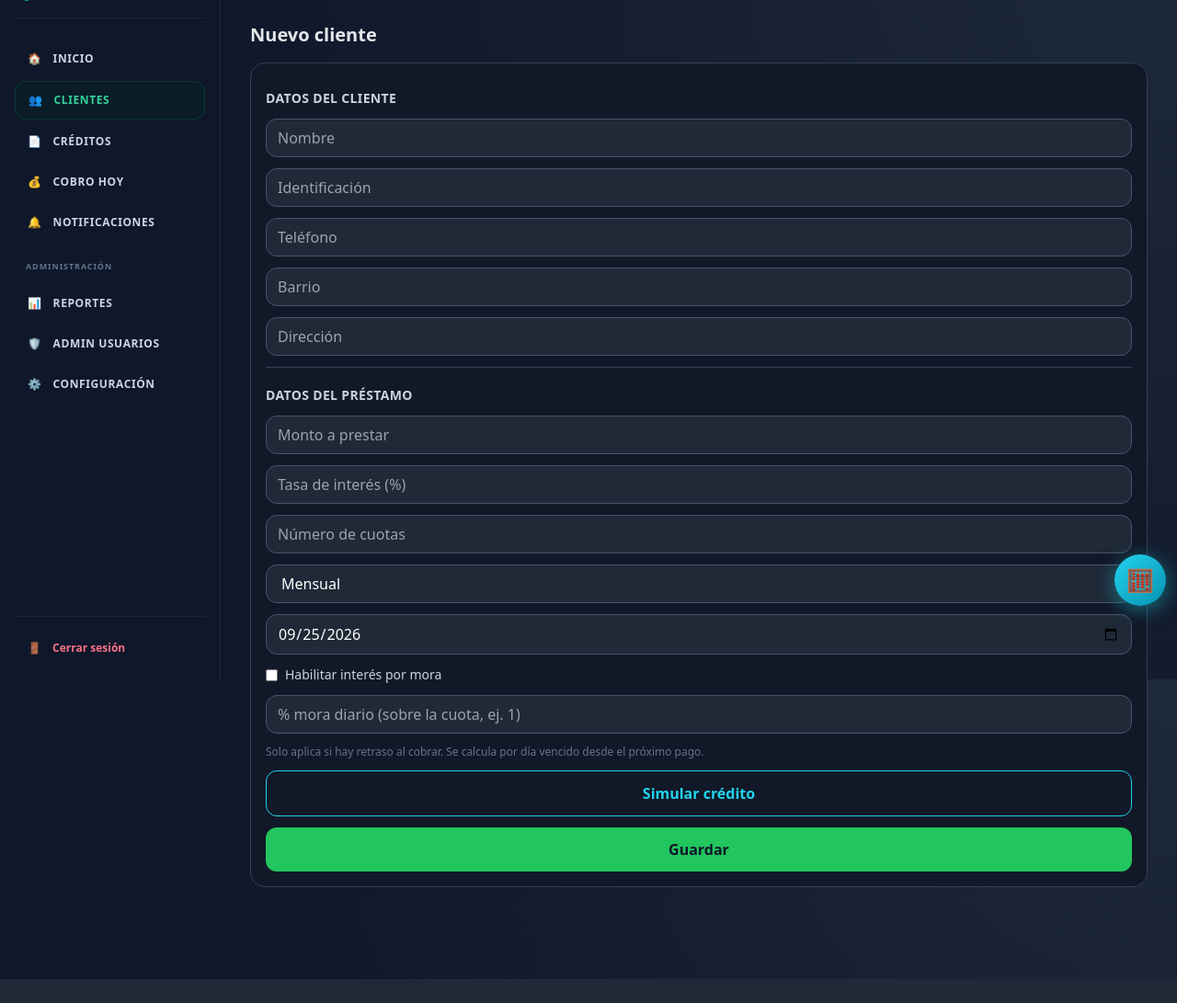
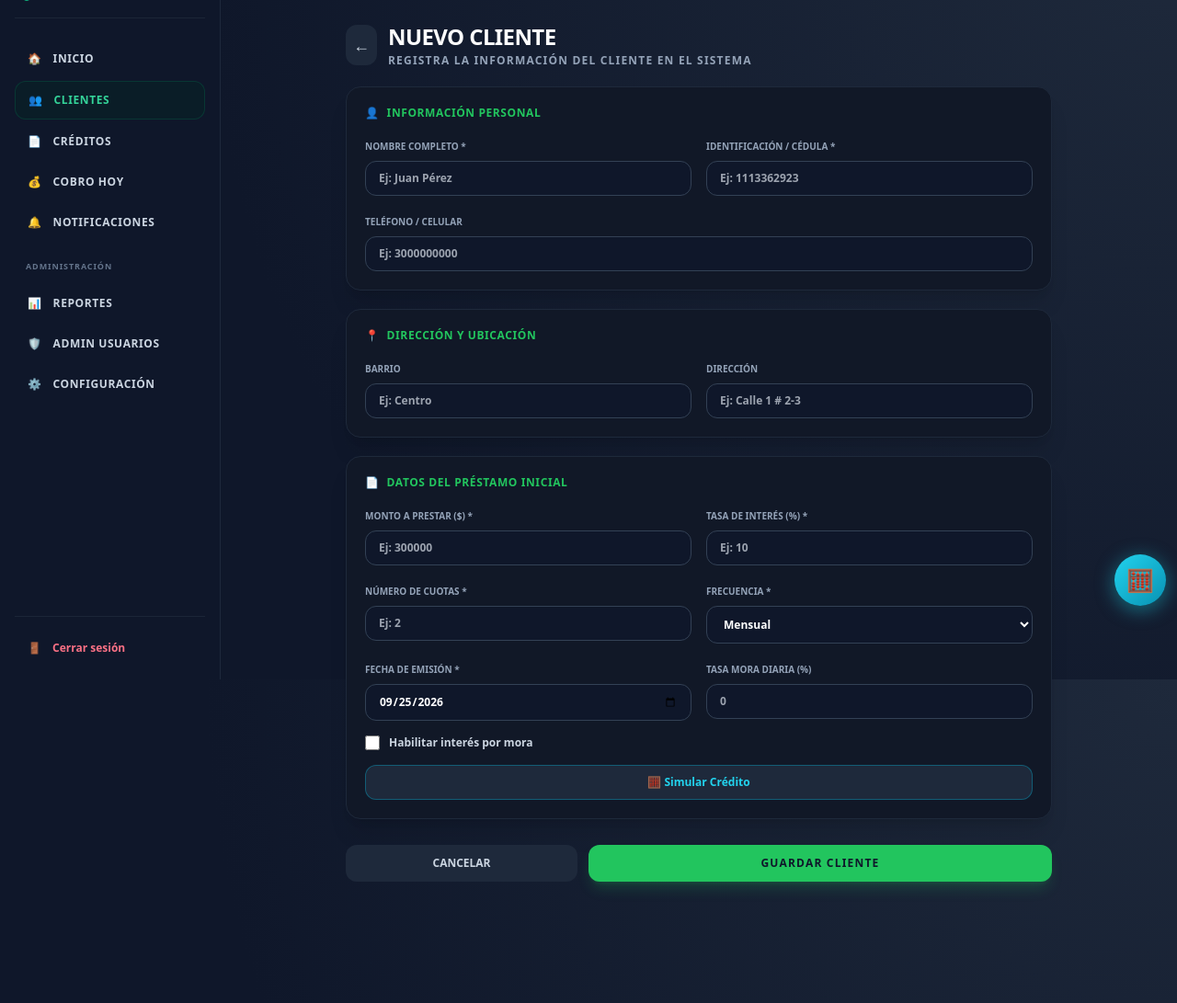
Before and after one commit to Bonilla00/Financiera-Nuevo-Progreso-, a Flask app: page /clientes/nuevo in a window 1280 px wide. Shown: the part 61-1152 px from the top of the page at 92% size. Before the commit the page ends 1126 px from the top, so only its background shows below. Run offline with Flask 3, Linux system fonts and the light colour scheme; the visitor is signed in with stand-in values (Sample User, id 1); some libraries are stand-ins or nearby versions.

Commit message:
Rediseñar pantalla de nuevo cliente con tarjetas compactas, dos columnas en PC y eliminación de correo y estado civil

```diff
--- a/templates/cliente_form.html
+++ b/templates/cliente_form.html
@@ -1,82 +1,150 @@
 {% extends "base.html" %}
-{% block title %}{% if cliente %}Editar{% else %}Nuevo{% endif %} cliente{% endblock %}
+{% block title %}{% if cliente %}Editar{% else %}Nuevo{% endif %} Cliente - Financiera NP{% endblock %}
+
 {% block content %}
-<h1 class="text-xl font-bold mb-4">{% if cliente %}Editar{% else %}Nuevo{% endif %} cliente</h1>
-<form method="post" class="relative space-y-3 bg-panel rounded-2xl border border-slate-700 p-4" data-loading-submit data-loading-label="Procesando…" enctype="multipart/form-data">
+<div class="max-w-3xl mx-auto space-y-5 pb-8">
+  <!-- Encabezado Moderno -->
+  <div class="flex items-center gap-3">
+    <a href="{{ url_for('clientes_list') }}" class="p-2 rounded-xl bg-slate-800 text-slate-300 hover:text-white hover:bg-slate-700 transition-colors">
+      <span class="text-lg">←</span>
+    </a>
+    <div>
+      <h1 class="text-xl sm:text-2xl font-black text-white uppercase tracking-tight">{% if cliente %}Editar Cliente{% else %}Nuevo Cliente{% endif %}</h1>
+      <p class="text-xs text-slate-400 font-bold uppercase tracking-widest mt-0.5">Registra la información del cliente en el sistema</p>
+    </div>
+  </div>
+
+  <form method="post" class="space-y-5" data-loading-submit data-loading-label="Procesando…" enctype="multipart/form-data">
     <input type="hidden" name="csrf_token" value="{{ csrf_token() }}">
     {% set c = cliente %}
     {% set fd = form_data or {} %}
-  <h2 class="text-sm uppercase tracking-wide text-slate-300 font-semibold">Datos del cliente</h2>
-  <input name="nombre" placeholder="Nombre" required value="{{ c[1] if c else (fd.get('nombre', '')) }}" class="w-full rounded-xl bg-panel2 border border-slate-600 px-3 py-2 text-white">
-  <input name="identificacion" placeholder="Identificación" required value="{{ c[2] if c else (fd.get('identificacion', '')) }}" class="w-full rounded-xl bg-panel2 border border-slate-600 px-3 py-2 text-white">
-  <input name="telefono" placeholder="Teléfono" value="{{ c[3] if c else (fd.get('telefono', '')) }}" class="w-full rounded-xl bg-panel2 border border-slate-600 px-3 py-2 text-white">
-  <input name="barrio" placeholder="Barrio" value="{{ c[4] if c else (fd.get('barrio', '')) }}" class="w-full rounded-xl bg-panel2 border border-slate-600 px-3 py-2 text-white">
-  <input name="direccion" placeholder="Dirección" value="{{ c[5] if c else (fd.get('direccion', '')) }}" class="w-full rounded-xl bg-panel2 border border-slate-600 px-3 py-2 text-white">
+
+    <!-- SECCIÓN 1: INFORMACIÓN PERSONAL -->
+    <div class="rounded-2xl border border-slate-800 bg-panel p-4 sm:p-5 space-y-4 shadow-xl">
+      <h2 class="text-xs font-black text-accent uppercase tracking-wider flex items-center gap-2">
+        <span>👤</span> Información Personal
+      </h2>
+
+      <div class="grid grid-cols-1 sm:grid-cols-2 gap-4">
+        <div>
+          <label class="block text-[10px] font-bold text-slate-400 uppercase mb-1">Nombre Completo *</label>
+          <input name="nombre" placeholder="Ej: Juan Pérez" required value="{{ c[1] if c else (fd.get('nombre', '')) }}" class="w-full rounded-xl bg-slate-900 border border-slate-700 px-3.5 py-2.5 text-white text-xs font-semibold focus:outline-none focus:border-accent">
+        </div>
+        <div>
+          <label class="block text-[10px] font-bold text-slate-400 uppercase mb-1">Identificación / Cédula *</label>
+          <input name="identificacion" placeholder="Ej: 1113362923" required value="{{ c[2] if c else (fd.get('identificacion', '')) }}" class="w-full rounded-xl bg-slate-900 border border-slate-700 px-3.5 py-2.5 text-white text-xs font-semibold focus:outline-none focus:border-accent">
+        </div>
+        <div class="sm:col-span-2">
+          <label class="block text-[10px] font-bold text-slate-400 uppercase mb-1">Teléfono / Celular</label>
+          <input name="telefono" placeholder="Ej: 3000000000" value="{{ c[3] if c else (fd.get('telefono', '')) }}" class="w-full rounded-xl bg-slate-900 border border-slate-700 px-3.5 py-2.5 text-white text-xs font-semibold focus:outline-none focus:border-accent">
+        </div>
+      </div>
+    </div>
+
+    <!-- SECCIÓN 2: DIRECCIÓN -->
+    <div class="rounded-2xl border border-slate-800 bg-panel p-4 sm:p-5 space-y-4 shadow-xl">
+      <h2 class="text-xs font-black text-accent uppercase tracking-wider flex items-center gap-2">
+        <span>📍</span> Dirección y Ubicación
+      </h2>
+
+      <div class="grid grid-cols-1 sm:grid-cols-2 gap-4">
+        <div>
+          <label class="block text-[10px] font-bold text-slate-400 uppercase mb-1">Barrio</label>
+          <input name="barrio" placeholder="Ej: Centro" value="{{ c[4] if c else (fd.get('barrio', '')) }}" class="w-full rounded-xl bg-slate-900 border border-slate-700 px-3.5 py-2.5 text-white text-xs font-semibold focus:outline-none focus:border-accent">
+        </div>
+        <div>
+          <label class="block text-[10px] font-bold text-slate-400 uppercase mb-1">Dirección</label>
+          <input name="direccion" placeholder="Ej: Calle 1 # 2-3" value="{{ c[5] if c else (fd.get('direccion', '')) }}" class="w-full rounded-xl bg-slate-900 border border-slate-700 px-3.5 py-2.5 text-white text-xs font-semibold focus:outline-none focus:border-accent">
+        </div>
+      </div>
+    </div>
 
     {% if crear_prestamo_junto %}
-  <div class="pt-2 mt-2 border-t border-slate-700"></div>
-  <h2 class="text-sm uppercase tracking-wide text-slate-300 font-semibold">Datos del préstamo</h2>
-  <input name="monto" type="number" min="0" step="0.01" placeholder="Monto a prestar" required value="{{ fd.get('monto', '') }}" class="w-full rounded-xl bg-panel2 border border-slate-600 px-3 py-2 text-white">
-  <input name="tasa" type="number" min="0" step="0.01" placeholder="Tasa de interés (%)" required value="{{ fd.get('tasa', '') }}" class="w-full rounded-xl bg-panel2 border border-slate-600 px-3 py-2 text-white">
-  <input name="cuotas" type="number" min="1" step="1" placeholder="Número de cuotas" required value="{{ fd.get('cuotas', '') }}" class="w-full rounded-xl bg-panel2 border border-slate-600 px-3 py-2 text-white">
-  <select name="frecuencia" required class="w-full rounded-xl bg-panel2 border border-slate-600 px-3 py-2 text-white">
+    <!-- SECCIÓN 3: DATOS DEL PRÉSTAMO (Opcional si se crea junto) -->
+    <div class="rounded-2xl border border-slate-800 bg-panel p-4 sm:p-5 space-y-4 shadow-xl">
+      <h2 class="text-xs font-black text-accent uppercase tracking-wider flex items-center gap-2">
+        <span>📄</span> Datos del Préstamo Inicial
+      </h2>
+
+      <div class="grid grid-cols-1 sm:grid-cols-2 gap-4">
+        <div>
+          <label class="block text-[10px] font-bold text-slate-400 uppercase mb-1">Monto a Prestar ($) *</label>
+          <input name="monto" type="number" min="0" step="0.01" placeholder="Ej: 300000" required value="{{ fd.get('monto', '') }}" class="w-full rounded-xl bg-slate-900 border border-slate-700 px-3.5 py-2.5 text-white text-xs font-semibold focus:outline-none focus:border-accent">
+        </div>
+        <div>
+          <label class="block text-[10px] font-bold text-slate-400 uppercase mb-1">Tasa de Interés (%) *</label>
+          <input name="tasa" type="number" min="0" step="0.01" placeholder="Ej: 10" required value="{{ fd.get('tasa', '') }}" class="w-full rounded-xl bg-slate-900 border border-slate-700 px-3.5 py-2.5 text-white text-xs font-semibold focus:outline-none focus:border-accent">
+        </div>
+        <div>
+          <label class="block text-[10px] font-bold text-slate-400 uppercase mb-1">Número de Cuotas *</label>
+          <input name="cuotas" type="number" min="1" step="1" placeholder="Ej: 2" required value="{{ fd.get('cuotas', '') }}" class="w-full rounded-xl bg-slate-900 border border-slate-700 px-3.5 py-2.5 text-white text-xs font-semibold focus:outline-none focus:border-accent">
+        </div>
+        <div>
+          <label class="block text-[10px] font-bold text-slate-400 uppercase mb-1">Frecuencia *</label>
+          <select name="frecuencia" required class="w-full rounded-xl bg-slate-900 border border-slate-700 px-3.5 py-2.5 text-white text-xs font-semibold focus:outline-none focus:border-accent">
             {% set freq = fd.get('frecuencia', 'mensual') %}
             <option value="diaria" {% if freq == 'diaria' %}selected{% endif %}>Diaria</option>
             <option value="semanal" {% if freq == 'semanal' %}selected{% endif %}>Semanal</option>
             <option value="quincenal" {% if freq == 'quincenal' %}selected{% endif %}>Quincenal</option>
             <option value="mensual" {% if freq == 'mensual' %}selected{% endif %}>Mensual</option>
           </select>
-  <input name="fecha" type="date" required value="{{ fd.get('fecha', hoy) }}" class="w-full rounded-xl bg-panel2 border border-slate-600 px-3 py-2 text-white">
-  <label class="flex items-center gap-2 text-sm text-slate-300 cursor-pointer">
-    <input type="checkbox" name="mora_activa" value="on" class="rounded border-slate-600" {% if fd.get('mora_activa') == 'on' %}checked{% endif %}>
-    <span>Habilitar interés por mora</span>
+        </div>
+        <div>
+          <label class="block text-[10px] font-bold text-slate-400 uppercase mb-1">Fecha de Emisión *</label>
+          <input name="fecha" type="date" required value="{{ fd.get('fecha', hoy) }}" class="w-full rounded-xl bg-slate-900 border border-slate-700 px-3.5 py-2.5 text-white text-xs font-semibold focus:outline-none focus:border-accent">
+        </div>
+        <div>
+          <label class="block text-[10px] font-bold text-slate-400 uppercase mb-1">Tasa Mora Diaria (%)</label>
+          <input name="tasa_mora_diaria" type="number" min="0" step="0.01" placeholder="0" value="{{ fd.get('tasa_mora_diaria', '') }}" class="w-full rounded-xl bg-slate-900 border border-slate-700 px-3.5 py-2.5 text-white text-xs font-semibold focus:outline-none focus:border-accent">
+        </div>
+        <div class="sm:col-span-2">
+          <label class="flex items-center gap-2.5 text-xs text-slate-300 cursor-pointer">
+            <input type="checkbox" name="mora_activa" value="on" class="w-4 h-4 rounded bg-slate-900 border-slate-700 text-accent focus:ring-accent" {% if fd.get('mora_activa') == 'on' %}checked{% endif %}>
+            <span class="font-bold">Habilitar interés por mora</span>
           </label>
-  <input name="tasa_mora_diaria" type="number" min="0" step="0.01" placeholder="% mora diario (sobre la cuota, ej. 1)" value="{{ fd.get('tasa_mora_diaria', '') }}" class="w-full rounded-xl bg-panel2 border border-slate-600 px-3 py-2 text-white">
-  <p class="text-xs text-slate-500">Solo aplica si hay retraso al cobrar. Se calcula por día vencido desde el próximo pago.</p>
-  <button
-    id="btn-simular"
-    type="button"
-    class="w-full py-3 rounded-xl font-bold bg-transparent hover:brightness-110"
-    style="border:1px solid #22D3EE;color:#22D3EE;"
-  >
-    Simular crédito
+        </div>
+      </div>
+
+      <button id="btn-simular" type="button" class="w-full py-2.5 rounded-xl text-xs font-bold bg-slate-800 text-cyan-400 border border-cyan-600/50 hover:bg-slate-700 transition-colors">
+        🧮 Simular Crédito
       </button>
-  <p id="sim-error" class="hidden text-sm font-semibold" style="color:#ef4444;">Completa Monto, Tasa y Cuotas para simular</p>
-  <div
-    id="sim-resultado"
-    class="hidden rounded-2xl p-4 border-2 text-white space-y-1.5"
-    style="background:#1F2937;border-color:#22D3EE;"
-  >
-    <h3 class="text-base font-bold mb-2 text-white">💰 Simulación del crédito</h3>
-    <div class="flex justify-between gap-4 text-sm">
-      <span class="text-white">Monto prestado:</span>
-      <span id="sim-monto" class="font-bold shrink-0" style="color:#22D3EE;"></span>
+
+      <p id="sim-error" class="hidden text-xs text-rose-400 text-center font-bold" role="alert">Completa Monto, Tasa y Cuotas para simular.</p>
+
+      <div id="sim-resultado" class="hidden rounded-xl bg-slate-900/90 border border-cyan-500/40 p-4 space-y-2 text-xs font-mono">
+        <h3 class="text-xs font-bold text-cyan-400 uppercase">💰 Simulación del crédito</h3>
+        <div class="flex justify-between text-slate-300">
+          <span>Monto prestado:</span>
+          <span id="sim-monto" class="font-bold text-white"></span>
         </div>
-    <div class="flex justify-between gap-4 text-sm">
-      <span class="text-white">Interés (<span id="sim-tasa-lbl"></span>%):</span>
-      <span id="sim-interes" class="font-bold shrink-0" style="color:#22D3EE;"></span>
+        <div class="flex justify-between text-slate-300">
+          <span>Interés (<span id="sim-tasa-lbl"></span>%):</span>
+          <span id="sim-interes" class="font-bold text-cyan-400"></span>
         </div>
-    <div class="flex justify-between gap-4 text-sm">
-      <span class="text-white">Total a pagar:</span>
-      <span id="sim-total" class="font-bold shrink-0" style="color:#22D3EE;"></span>
+        <div class="flex justify-between text-slate-300 border-t border-slate-800 pt-1.5">
+          <span>Total a pagar:</span>
+          <span id="sim-total" class="font-bold text-accent"></span>
         </div>
-    <div class="flex justify-between gap-4 text-sm">
-      <span class="text-white">Valor por cuota:</span>
-      <span id="sim-cuota" class="font-bold shrink-0" style="color:#22D3EE;"></span>
+        <div class="flex justify-between text-slate-300">
+          <span>Valor por cuota:</span>
+          <span id="sim-cuota" class="font-bold text-white"></span>
         </div>
-    <div class="flex justify-between gap-4 text-sm">
-      <span class="text-white">Número de cuotas:</span>
-      <span id="sim-cuotas" class="font-bold shrink-0" style="color:#22D3EE;"></span>
-    </div>
-    <div class="flex justify-between gap-4 text-sm">
-      <span class="text-white">Frecuencia:</span>
-      <span id="sim-frecuencia" class="font-bold shrink-0" style="color:#22D3EE;"></span>
       </div>
     </div>
     {% endif %}
 
-  <button type="submit" class="w-full py-3 rounded-xl bg-accent text-slate-900 font-bold">Guardar</button>
+    <!-- BOTONES DE ACCIÓN -->
+    <div class="flex items-center gap-3 pt-2">
+      <a href="{{ url_for('clientes_list') }}" class="flex-1 py-3 rounded-xl bg-slate-800 text-slate-300 font-bold text-xs uppercase text-center hover:bg-slate-700 transition-colors">
+        Cancelar
+      </a>
+      <button type="submit" class="flex-[2] py-3 rounded-xl bg-accent text-slate-900 font-black text-xs uppercase tracking-widest hover:bg-accent/90 transition-all shadow-lg shadow-accent/20">
+        {% if cliente %}Guardar Cambios{% else %}Guardar Cliente{% endif %}
+      </button>
+    </div>
   </form>
+</div>
+
 {% if crear_prestamo_junto %}
 <script>
   (function () {
@@ -93,11 +161,6 @@
     const fmtMoney = (n) =>
       "$" + new Intl.NumberFormat("es-CO", { maximumFractionDigits: 0 }).format(n);
 
-    const spinBtn =
-      '<svg class="animate-spin h-4 w-4 shrink-0 inline" xmlns="http://www.w3.org/2000/svg" fill="none" viewBox="0 0 24 24" aria-hidden="true">' +
-      '<circle class="opacity-25" cx="12" cy="12" r="10" stroke="currentColor" stroke-width="4"></circle>' +
-      '<path class="opacity-75" fill="currentColor" d="M4 12a8 8 0 018-8V0C5.373 0 0 5.373 0 12h4zm2 5.291A7.962 7.962 0 014 12H0c0 3.042 1.135 5.824 3 7.938l3-2.647z"></path></svg>';
-
     const simular = function () {
       const rawMonto = (montoEl?.value || "").trim();
       const rawTasa = (tasaEl?.value || "").trim();
@@ -107,15 +170,7 @@
       const cuotas = parseInt(rawCuotas, 10);
       const frecuencia = (freqEl?.selectedOptions?.[0]?.textContent || "").trim();
 
-      if (
-        rawMonto === "" ||
-        rawTasa === "" ||
-        rawCuotas === "" ||
-        !Number.isFinite(monto) ||
-        !Number.isFinite(tasa) ||
-        !Number.isFinite(cuotas) ||
-        cuotas < 1
-      ) {
+      if (rawMonto === "" || rawTasa === "" || rawCuotas === "" || !Number.isFinite(monto) || !Number.isFinite(tasa) || !Number.isFinite(cuotas) || cuotas < 1) {
         err.classList.remove("hidden");
         box.classList.add("hidden");
         return;
@@ -130,28 +185,13 @@
       document.getElementById("sim-interes").textContent = fmtMoney(interes);
       document.getElementById("sim-total").textContent = fmtMoney(total);
       document.getElementById("sim-cuota").textContent = fmtMoney(valorCuota);
-      document.getElementById("sim-cuotas").textContent = cuotas.toString();
-      document.getElementById("sim-frecuencia").textContent = frecuencia;
 
       err.classList.add("hidden");
       box.classList.remove("hidden");
     };
 
     btn.addEventListener("click", function () {
-      if (btn.disabled) return;
-      var prev = btn.innerHTML;
-      btn.disabled = true;
-      btn.innerHTML =
-        '<span class="inline-flex items-center justify-center gap-2 w-full">' +
-        spinBtn +
-        "<span>Procesando…</span></span>";
-      var t0 = Date.now();
       simular();
-      var wait = Math.max(0, 200 - (Date.now() - t0));
-      setTimeout(function () {
-        btn.disabled = false;
-        btn.innerHTML = prev;
-      }, wait);
     });
   })();
 </script>
```
Lines whose indentation alone changed are shown as unchanged.
